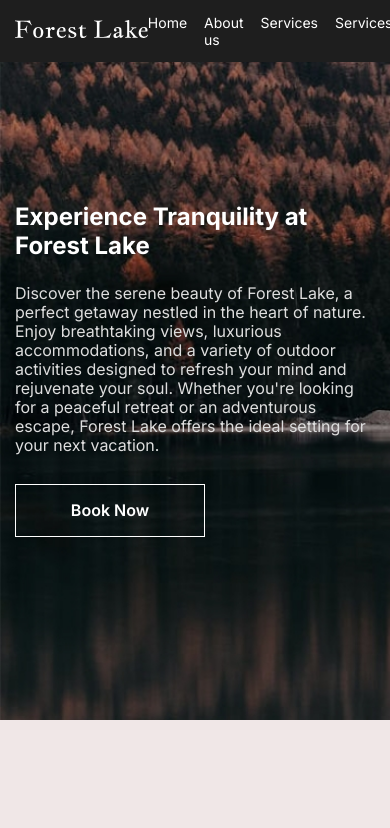
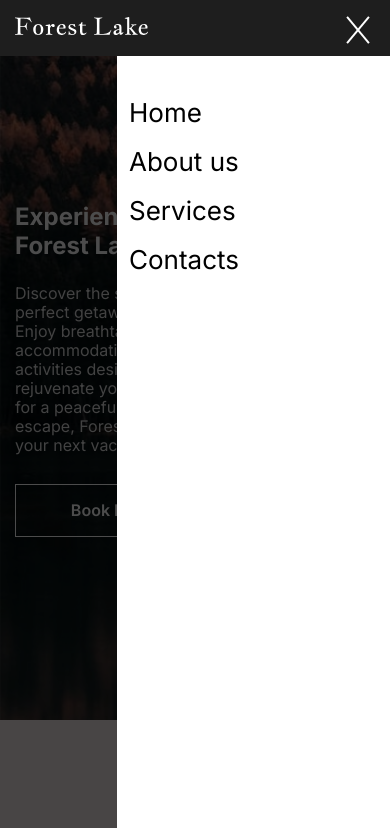
Before and after one commit to maizer12/session, a plain HTML site: page index.html in a window 390 px wide. Shown: the top 828 px of the page. Drawn offline with Linux system fonts and the light colour scheme.

Commit message:
create burgar menu

```diff
--- a/index.html
+++ b/index.html
@@ -11,16 +11,21 @@
 	<title>Position lesson!</title>
 </head>
 
-<body>
+<body class='open-menu'>
 	<header class='header'>
 		<div class="header__items container"> <a href='/'>
 				<img src='./assets/images/logo.svg' alt='Logo' />
 			</a>
+			<button class='burger-btn'>
+				<span></span>
+			</button>
 			<nav class='menu'>
-				<a>Home</a>
-				<a>About us</a>
-				<a>Services</a>
-				<a>Services</a>
+				<div class="menu__inner">
+					<a>Home</a>
+					<a>About us</a>
+					<a>Services</a>
+					<a>Contacts</a>
+				</div>
 			</nav>
 		</div>
 
@@ -127,6 +132,7 @@
 			</div>
 		</div>
 	</footer>
+	<script src='./main.js'></script>
 </body>
 
 </html>
--- a/main.css
+++ b/main.css
@@ -298,3 +298,79 @@ body {
 	letter-spacing: 0px;
 	margin: 0px;
 }
+.burger-btn {
+	display: none;
+}
+@media (max-width: 720px) {
+	.menu {
+		position: fixed;
+		min-height: calc(100vh - 56px);
+		width: 100%;
+		right: 0;
+		bottom: 0;
+		background-color: rgba(0, 0, 0, 0.7);
+		transform: translateX(-800px);
+		transition: 0.7s;
+	}
+	.menu__inner {
+		content: '';
+		min-height: 100%;
+		margin-left: auto;
+		padding: 48px 12px 24px;
+		width: 70%;
+		background-color: white;
+	}
+	.menu a {
+		color: black;
+		display: block;
+		margin-bottom: 32px;
+		font-size: 26px;
+	}
+	.burger-btn {
+		display: flex;
+		background: none;
+		width: 34px;
+		height: 28px;
+		padding: 0;
+		border: none;
+		position: relative;
+	}
+	.burger-btn span {
+		background-color: #fff;
+		display: block;
+		height: 2px;
+		width: 100%;
+		position: absolute;
+		transition: 0.7s;
+	}
+	.burger-btn span::after,
+	.burger-btn span::before {
+		content: '';
+		background-color: #fff;
+		right: 0;
+		height: 2px;
+		width: 100%;
+		position: absolute;
+		transition: 0.7s;
+	}
+	.burger-btn span::after {
+		top: 12px;
+	}
+	.burger-btn span::before {
+		top: 24px;
+	}
+	.open-menu .burger-btn span::after {
+		opacity: 0;
+	}
+	.open-menu .burger-btn span {
+		transform: translateY(50%) rotate(230deg);
+		top: 50%;
+	}
+	.open-menu .burger-btn span::before {
+		transform: rotate(-280deg);
+		top: 0;
+	}
+	.open-menu .menu {
+		transform: translateX(0px);
+	}
+}
--- a/main.js
+++ b/main.js
@@ -0,0 +1,4 @@
+const body = document.querySelector('body');
+document.querySelector('.burger-btn').addEventListener('click', () => {
+	body.classList.toggle('open-menu');
+});
```
